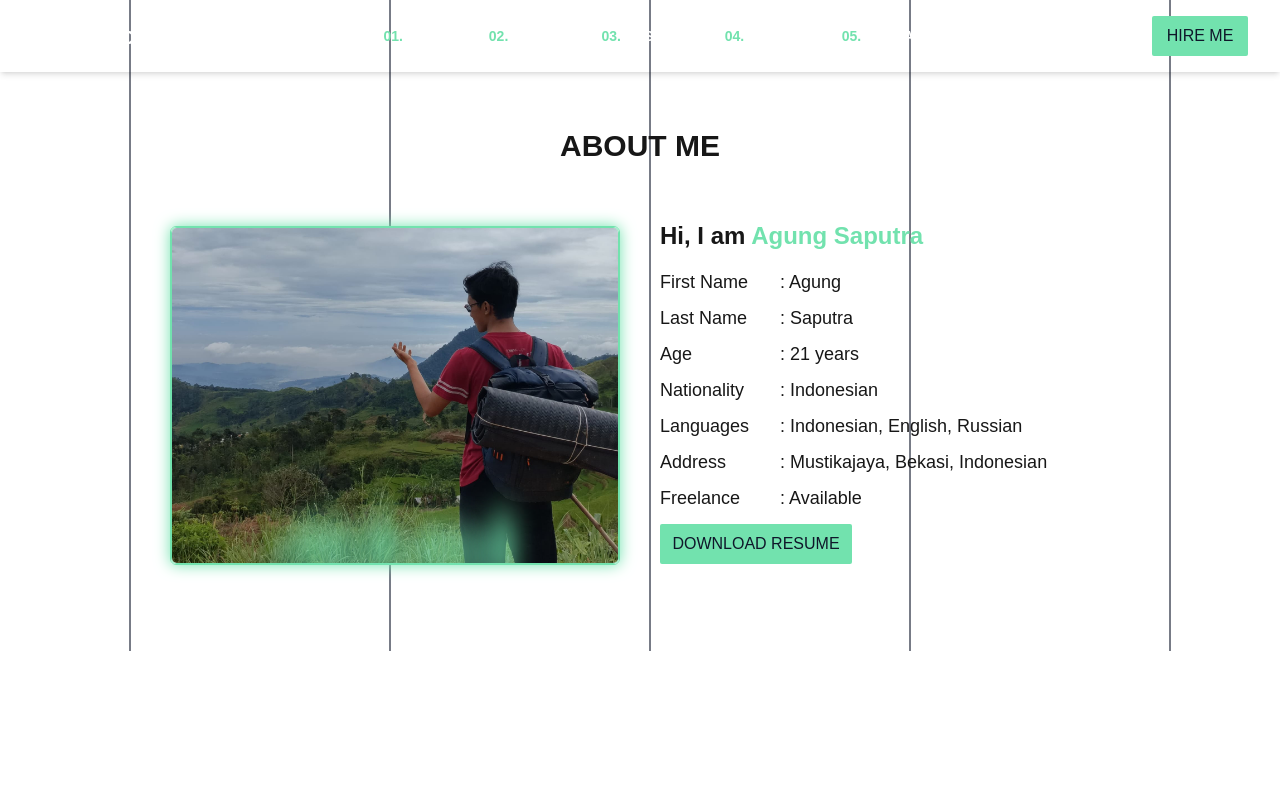
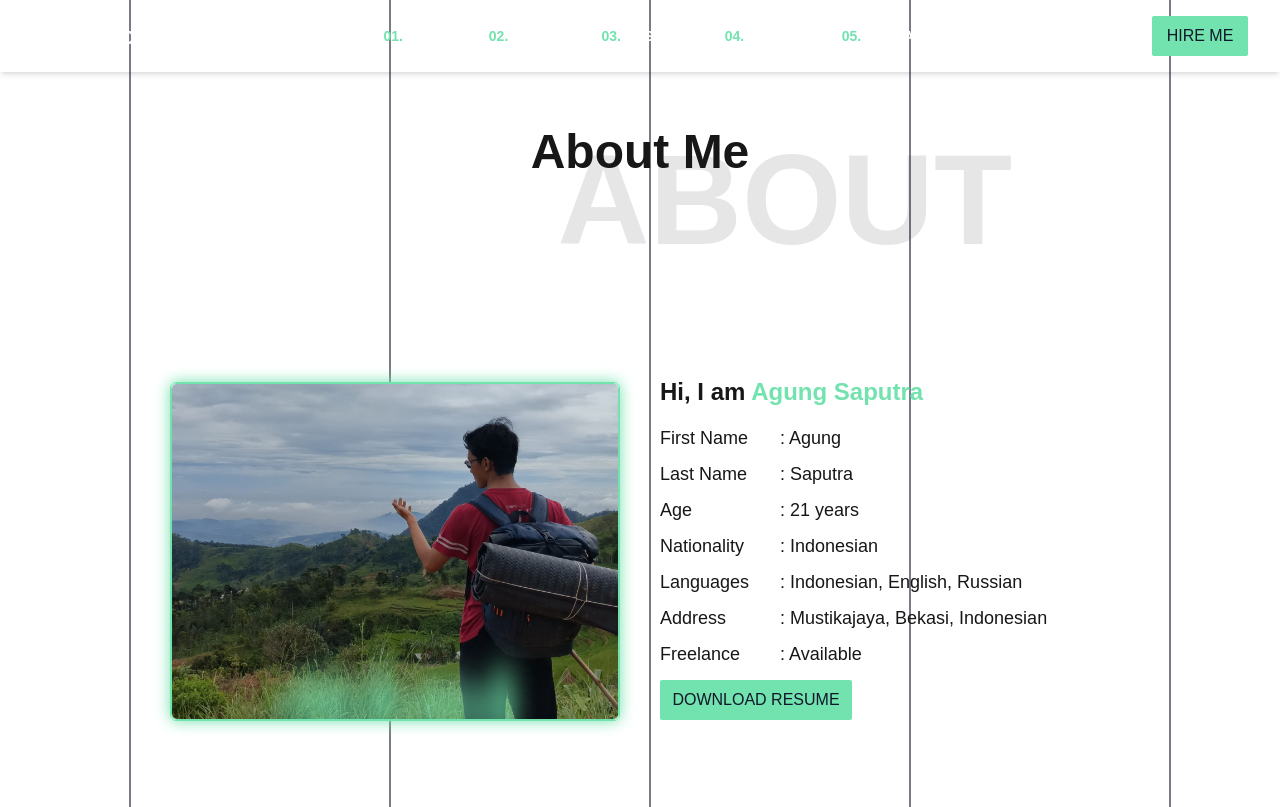
Before and after one commit to difhaels/portfolio-v4, a Next.js app: page /about in a window 1280 px wide. Built offline with nearby package versions, Linux system fonts and the light colour scheme.

Commit message:
moving text v1

```diff
--- a/src/components/AboutMe.jsx
+++ b/src/components/AboutMe.jsx
@@ -1,20 +1,25 @@
 "use client";
 import React from "react";
 import { motion } from "framer-motion";
+import MovingText from "./MovingText";
 
 export default function AboutMe() {
   return (
-    <section className="about-section container mx-auto lg:pt-24 xl:pt-32" style={{
-      backgroundImage: "url('/lineo.svg')",
-      backgroundSize: "cover",
-      backgroundPosition: "center",
-    }}>
-      <div className="text-center text-3xl font-bold">
-        <h1>ABOUT ME</h1>
+    <section
+      className="about-section container mx-auto lg:pt-24 xl:pt-32"
+      style={{
+        backgroundImage: "url('/lineo.svg')",
+        backgroundSize: "cover",
+        backgroundPosition: "center",
+      }}
+    >
+      <div className="relative mb-14 overflow-hidden">
+        <h2 className="mb-6 text-5xl font-bold text-center">About Me</h2>
+        <MovingText what="ABOUT" />
       </div>
       <div className="grid grid-cols-2 items-center justify-center gap-10 pb-20 pt-14">
         {/* Bagian Gambar */}
-        <div className="col-span-2 lg:col-span-1 flex justify-center lg:justify-end">
+        <div className="col-span-2 flex justify-center lg:col-span-1 lg:justify-end">
           <div className="relative max-w-[400px] overflow-hidden rounded-md border border-[#72E2AE] shadow-[0_0_15px_#72E2AE] sm:max-w-[450px]">
             {/* Efek api di bawah */}
             <div className="absolute -bottom-6 left-1/2 flex -translate-x-1/2 gap-1">
--- /dev/null
+++ b/src/components/MovingText.jsx
@@ -0,0 +1,25 @@
+"use client";
+
+import { motion, useScroll, useTransform } from "framer-motion";
+import { useRef } from "react";
+
+export default function MovingText({what}) {
+  const containerRef = useRef(null);
+  const { scrollYProgress } = useScroll({
+    target: containerRef,
+    offset: ["start end", "end start"], // Mulai saat container muncul, selesai saat container hilang
+  });
+
+  const x = useTransform(scrollYProgress, [0, 1], ["-100%", "100%"]); // Bergerak dari kiri ke kanan
+
+  return (
+    <div ref={containerRef} className="relative w-full overflow-hidden -mt-16 opacity-10">
+      <motion.h1
+        className="text-9xl font-bold"
+        style={{ x }}
+      >
+        {what}
+      </motion.h1>
+    </div>
+  );
+}
--- a/src/components/MyWorks.jsx
+++ b/src/components/MyWorks.jsx
@@ -1,5 +1,5 @@
 import { Image, SquareArrowOutUpRight } from "lucide-react";
-
+import MovingText from "@/components/MovingText";
 export default function MyWorks() {
   return (
     <section
@@ -11,11 +11,10 @@ export default function MyWorks() {
       }}
     >
       <div className="mx-auto max-w-6xl text-center">
-        <h2 className="mb-6 text-3xl font-bold">My Works</h2>
-        <p className="mb-10 text-lg leading-relaxed text-gray-400">
-          Here are some of the projects I have worked on, showcasing my skills
-          in web development.
-        </p>
+        <div className="relative mb-14 overflow-hidden">
+          <h2 className="mb-6 text-5xl font-bold">My Works</h2>
+          <MovingText what="WORKS" />
+        </div>
 
         <div className="grid gap-6 md:grid-cols-3">
           <div className="group rounded-lg bg-[#162033] p-5 shadow-lg">
```
Also changed, not shown: public/senti.jpg (added).
